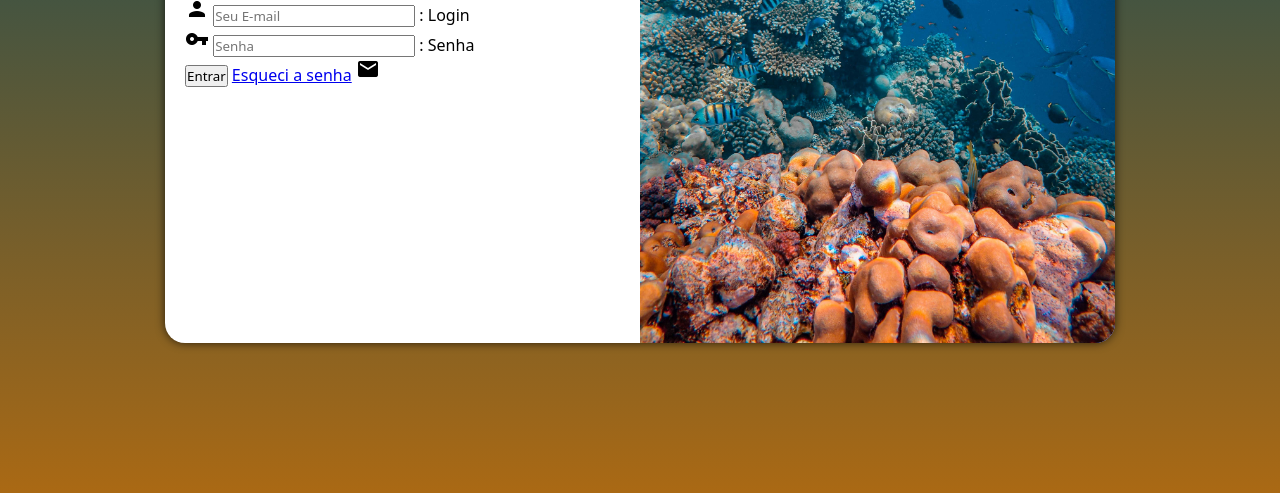
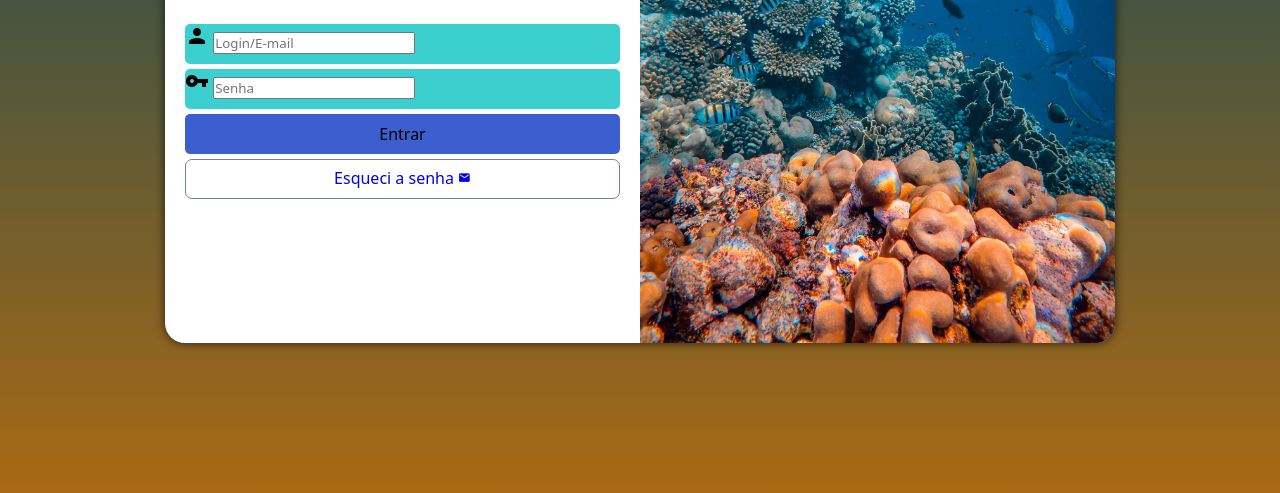
Before and after one commit to Efidiego/projeto-login, a plain HTML site: page index.html in a window 1280 px wide. Shown: the part 307-800 px from the top of the page. Drawn offline with Linux system fonts and the light colour scheme.

Commit message:
correções

```diff
--- a/estilos/style.css
+++ b/estilos/style.css
@@ -1,8 +1,8 @@
 @charset "UFT-8";
 
 /* Paleta de cores
-    verde #49a09d
-    lilás #5f2c82
+    Azul: #3c5ecf
+    Laranja: #aa6914
 */
 
 * {
@@ -54,10 +54,54 @@ section#login > div#formulario {
     padding: 20px;
 }
 div#formulario > h1 {
-    text-align: center;
+    text-align: left;
     margin-bottom: 10px;
 }
 
 div#formulario > p {
     font-size: 0.8em;
 }
+
+form>div.campo {
+    background-color: #3ccfcf;
+    display: block;
+    width: 100%;
+    height: 40px;
+    border-radius: 5px;
+    margin: 5px 0px;
+}
+
+form>input[type=submit] {
+    display: block;
+    font-size: 1em;
+    width: 100%;
+    height: 40px;
+    background-color: #3c5ecf;
+    border: none;
+    border-radius: 5px;
+    cursor: pointer;
+}
+
+form>input[type=submit]:hover{
+    background-color: #2e4ec0a6;
+}
+form>a.botao {
+    display: block;
+    text-align: center;
+    font-size: 1em;
+    width: 100%;
+    height: 40px;
+    padding-top: 7px;
+    margin-top: 5px;
+    background-color: white;
+    border: 1px solid #757fa3;
+    border-radius: 7px;
+    text-decoration: none;
+}
+form > a.botao:hover{
+    background-color: #2e4ec0a6;
+}
+
+form>a.botao>i {
+    font-size: 0.8em;
+}
--- a/index.html
+++ b/index.html
@@ -14,24 +14,26 @@
             <div id="imagem">
             </div>
             <div id="formulario">
-                <h1>login</h1>
-                <p>Seja bem-vindo novamente.Faça o login para acessar sua conta e fazer as configurações do ambiente:
-                </p>
+                <h1>| Login |</h1>
+                <p>Seja bem-vindo novamente. Faça o login para acessar sua conta e fazer as configurações do ambiente:
+                </p> <br>
                 <form action="login.php" method="post">
                  <div class="campo">
                       <i class="material-icons">person</i>
-                      <input type="email" name="login" id="ilogin" placeholder="Seu E-mail" autocomplete="email"
+                      <input type="email" name="login" id="ilogin" placeholder="Login/E-mail" autocomplete="email"
                       required maxlength="30">
-                      <label for="ilogin">: Login</label>
+                      <label for="ilogin"></label>
                     </div>
                  <div class="campo">
                     <i class="material-icons">vpn_key</i>
                       <input type="password" name="senha" id="isenha" placeholder="Senha" autocomplete="current-password"
                       required minlength="8" maxlength="20">
-                      <label for="isenha">: Senha</label>
+                      <label for="isenha"></label>
                  </div>
                  <input type="submit" value="Entrar">
-                 <a href="esqueci.html">Esqueci a senha</a> <i class="material-icons">mail</i>
+                 <a href="esqueci.html" class="botao">
+                    Esqueci a senha <i class="material-icons">mail</i>
+                  </a>
                 </form>
             </div>
         </section>
```
